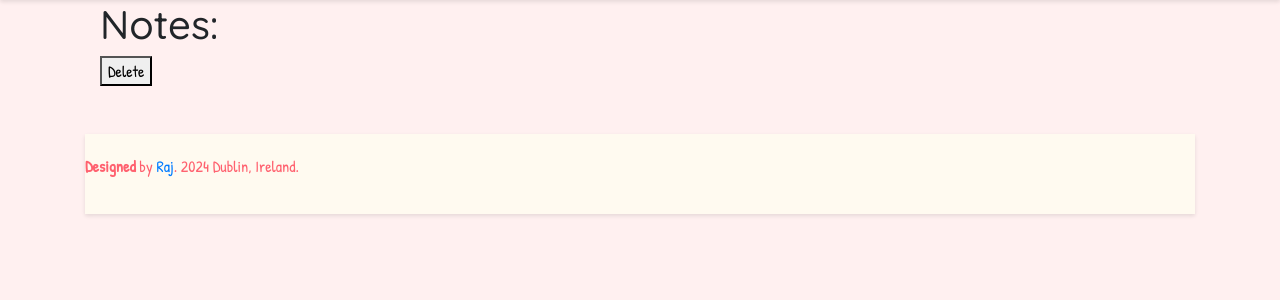
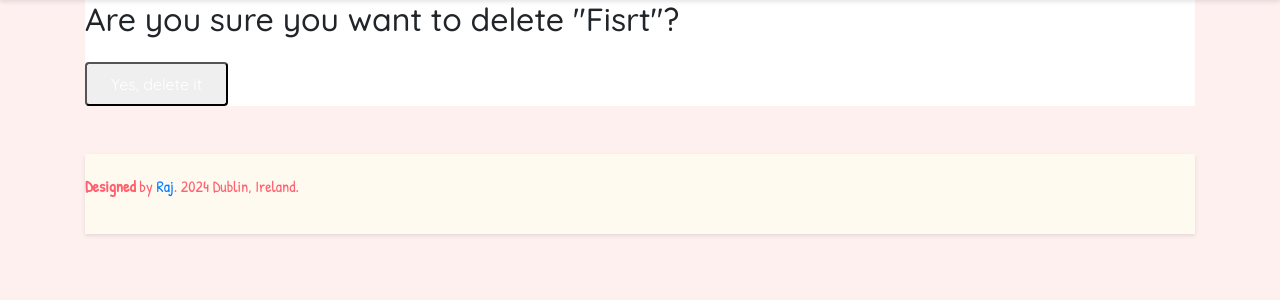
Before and after one commit to RajuGumpula1999/x23220708-devsecop-diary, a Django app: page /delete_article/3/ in a window 1280 px wide. Shown: the part 68-368 px from the top of the page. Run offline with Django 5.2, Linux system fonts and the light colour scheme; data comes from the database, SQL or seed files in the repository; some libraries are stand-ins or nearby versions.

Commit message:
gitignore

```diff
--- a/templates/main/create_articles.html
+++ b/templates/main/create_articles.html
@@ -44,7 +44,7 @@
             </div>
             {% endif %}
             {% endfor %}
-            <button type="submit" class="w-full bg-blue-500 text-white px-4 py-2 rounded-lg hover:bg-blue-600 focus:outline-none focus:ring-2 focus:ring-blue-500 focus:ring-opacity-50">
+            <button type="submit" class="w-full bg-blue-500 text-white px-4 py-2 rounded-lg hover:bg-blue-600 focus:outline-none focus:ring-2 focus:ring-blue-500 focus:ring-opacity-50" style="background-color:#583838">
                 Create
             </button>
         </form>
--- a/templates/main/delete_article.html
+++ b/templates/main/delete_article.html
@@ -1,55 +1,22 @@
 {% extends 'main/base.html' %}
 
 {% block title %}
-    {{ title }}
+    Delete Article
 {% endblock %}
 
 {% block content %}
-<!-- Modal for Delete Confirmation -->
-<div class="modal" id="deleteConfirmationModal">
-    <div class="modal-background"></div>
-    <div class="modal-card">
-        <header class="modal-card-head">
-            <p class="modal-card-title">Confirm Delete</p>
-            <button class="delete" aria-label="close" onclick="toggleModal(false)"></button>
-        </header>
-        <section class="modal-card-body">
-            Are you sure you want to delete this note?
-        </section>
-        <footer class="modal-card-foot">
-            <form method="post" action="{% url 'delete_article' 0 %}" id="deleteForm">
-                {% csrf_token %}
-                <input type="hidden" name="article_id" id="articleId" value="">
-                <button type="submit" class="button is-danger">Delete</button>
-                <button type="button" class="button" onclick="toggleModal(false)">Cancel</button>
-            </form>
-        </footer>
+<div class="flex items-center justify-center min-h-screen bg-gray-100">
+    <div class="bg-white p-8 rounded-lg shadow-lg max-w-lg w-full">
+        <h2 class="text-xl font-semibold mb-4">Are you sure you want to delete "<span class="text-red-600">{{ article.title }}</span>"?</h2>
+        <form method="post" class="flex justify-between">
+            {% csrf_token %}
+            <button type="submit" class="bg-red-500 hover:bg-red-700 text-white font-bold py-2 px-4 rounded focus:outline-none focus:shadow-outline">
+                Yes, delete it
+            </button>
+            <a href="{% url 'index' %}" class="bg-gray-500 hover:bg-gray-700 text-white font-bold py-2 px-4 rounded focus:outline-none focus:shadow-outline">
+                Cancel
+            </a>
+        </form>
     </div>
 </div>
-
-<script>
-    function toggleModal(isOpen) {
-        const modal = document.getElementById('deleteConfirmationModal');
-        if (isOpen) {
-            modal.style.display = 'block';
-        } else {
-            modal.style.display = 'none';
-        }
-    }
-
-    function openDeleteModal(articleId) {
-        // Update the form action to include the correct article ID
-        document.getElementById('articleId').value = articleId;
-        document.getElementById('deleteForm').action = '/delete_article/' + articleId + '/';
-        toggleModal(true);
-    }
-</script>
-
-<section class="section">
-    <div class="container">
-        <h1 class="title has-text-centered has-text-white">Notes:</h1>
-        <!-- Other content and loop to display articles -->
-        <button class="button is-danger" onclick="openDeleteModal('{{ article.id }}')">Delete</button>
-    </div>
-</section>
 {% endblock %}
```
